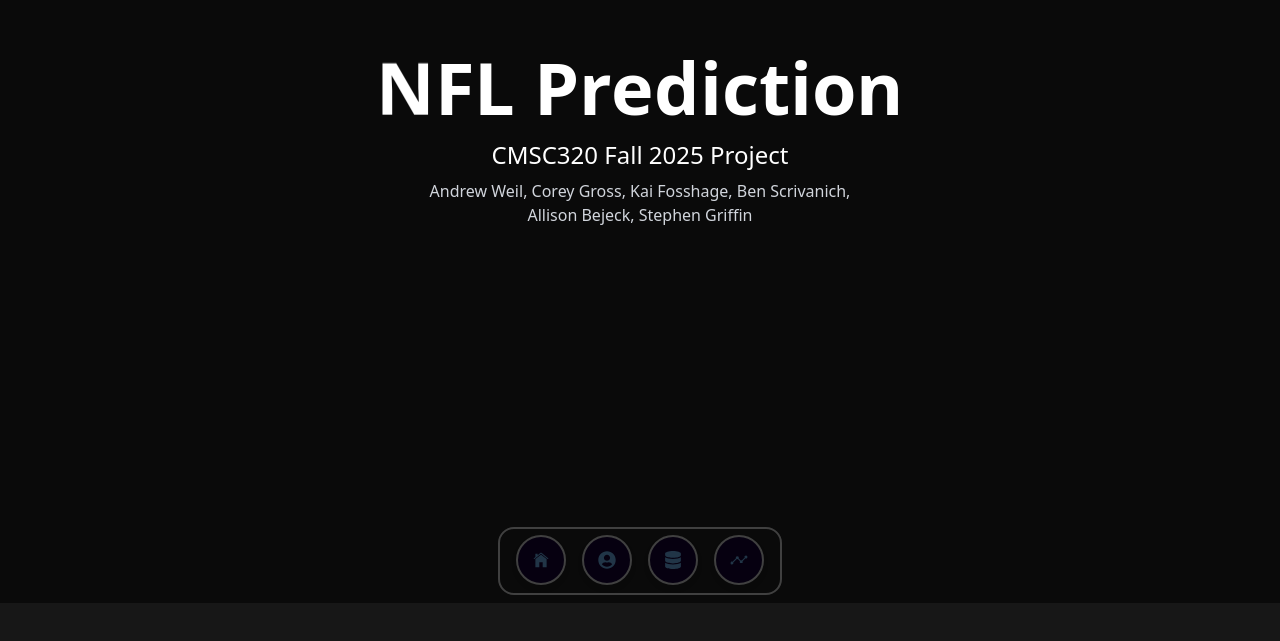
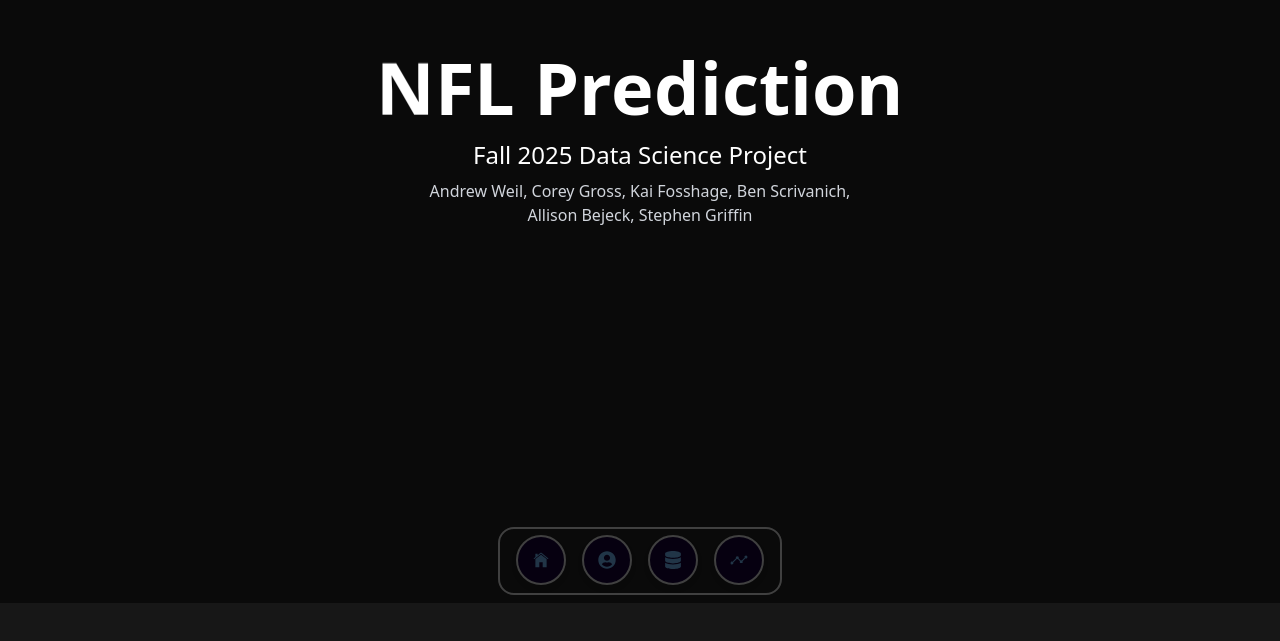
Before and after one commit to Stephen-Griffin/nfl-prediction-dotcom, a React (Vite) app in the folder nfl-prediction/: page / in a window 1280 px wide. Shown: the part 197-838 px from the top of the page. Built offline with nearby package versions, Linux system fonts and the light colour scheme.

Commit message:
CHORE: change picture and subtitle

```diff
--- a/nfl-prediction/index.html
+++ b/nfl-prediction/index.html
@@ -2,7 +2,7 @@
 <html lang="en">
   <head>
     <meta charset="UTF-8" />
-    <link rel="icon" type="image/svg+xml" href="/vite.svg" />
+    <link rel="icon" type="image/svg+xml" href="/football.svg" />
     <meta name="viewport" content="width=device-width, initial-scale=1.0" />
     <title>NFL Prediction Model</title>
   </head>
--- a/nfl-prediction/src/App.tsx
+++ b/nfl-prediction/src/App.tsx
@@ -65,7 +65,7 @@
             onLetterAnimationComplete={handleAnimationComplete}
           />
         </h1>
-        <h2 className="mt-2 text-2xl">CMSC320 Fall 2025 Project</h2>
+        <h2 className="mt-2 text-2xl">Fall 2025 Data Science Project</h2>
         <h3 className="mt-2 max-w-md text-gray-300 text-center">
           Andrew Weil, Corey Gross, Kai Fosshage, Ben Scrivanich, Allison
           Bejeck, Stephen Griffin
```
Also changed, not shown: nfl-prediction/public/football.svg (added).
